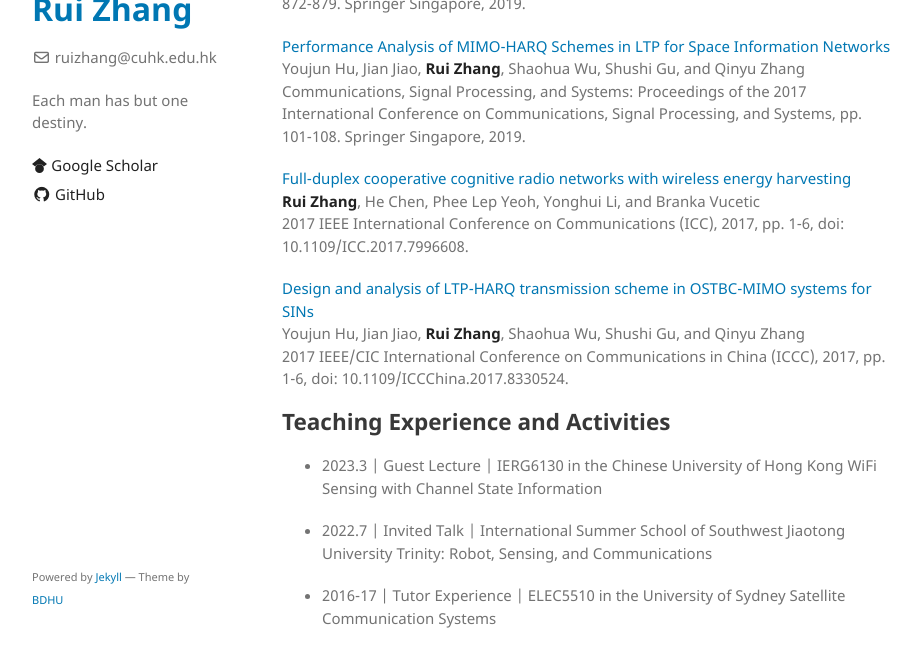
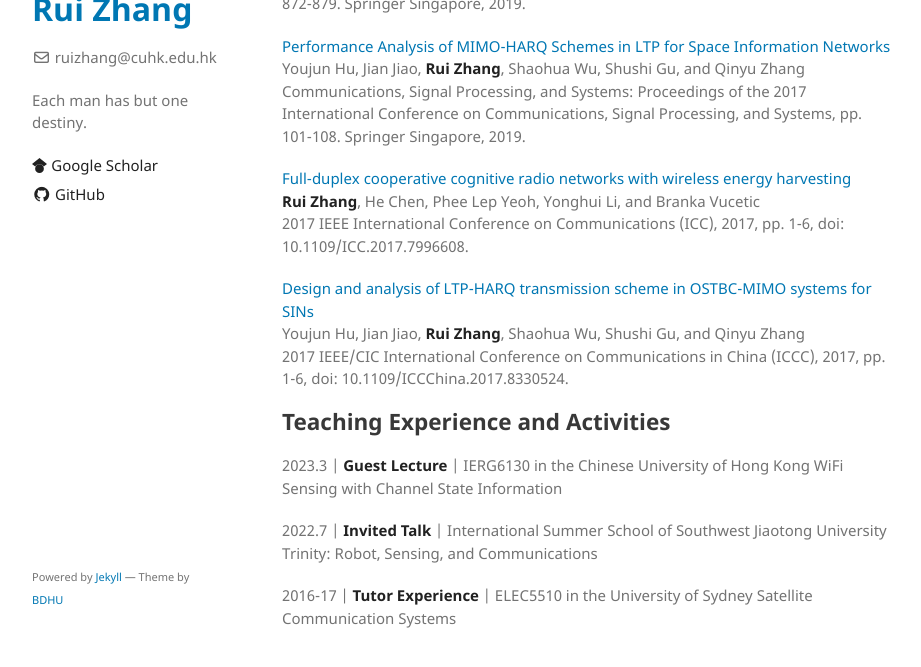
Before and after one commit to zhrrygh/zhrrygh.github.io, a Jekyll site: the page built from index.md, in a window 1280 px wide and 900 px high, scrolled down 1267 px, cut to the strip 221-888 px from the top of the window. Shown: the whole strip, without its empty margins (178-1099 px from the left). Built offline with Jekyll 4.4.1, drawn with Linux system fonts in a browser that asks for light colours.

```diff
--- a/index.md
+++ b/index.md
@@ -18,9 +18,9 @@ Rui Zhang is currently a Postdoctoral Fellow in the Department of Information En
 
 ## Working Experience
 
-* 2021.11-Now | Postdoctoral Fellow | The Chinese University of Hong Kong
+2021.11-Now | **Postdoctoral Fellow** | The Chinese University of Hong Kong
 
-* 2021.1-2021.11| Research Assistant | The Chinese University of Hong Kong
+2021.1-2021.11| **Research Assistant** | The Chinese University of Hong Kong
 
 ## Publications
 
@@ -69,13 +69,14 @@ Youjun Hu, Jian Jiao, **Rui Zhang**, Shaohua Wu, Shushi Gu, and Qinyu Zhang \
 2017 IEEE/CIC International Conference on Communications in China (ICCC), 2017, pp. 1-6, doi: 10.1109/ICCChina.2017.8330524.
 
 ## Teaching Experience and Activities
-* 2023.3 | Guest Lecture | IERG6130 in the Chinese University of Hong Kong
+
+2023.3 | **Guest Lecture** | IERG6130 in the Chinese University of Hong Kong
 WiFi Sensing with Channel State Information
 
-* 2022.7 | Invited Talk | International Summer School of Southwest Jiaotong University
+2022.7 | **Invited Talk** | International Summer School of Southwest Jiaotong University
 Trinity: Robot, Sensing, and Communications
 
-* 2016-17 | Tutor Experience | ELEC5510 in the University of Sydney
+2016-17 | **Tutor Experience** | ELEC5510 in the University of Sydney
 Satellite Communication Systems
 
 
```
